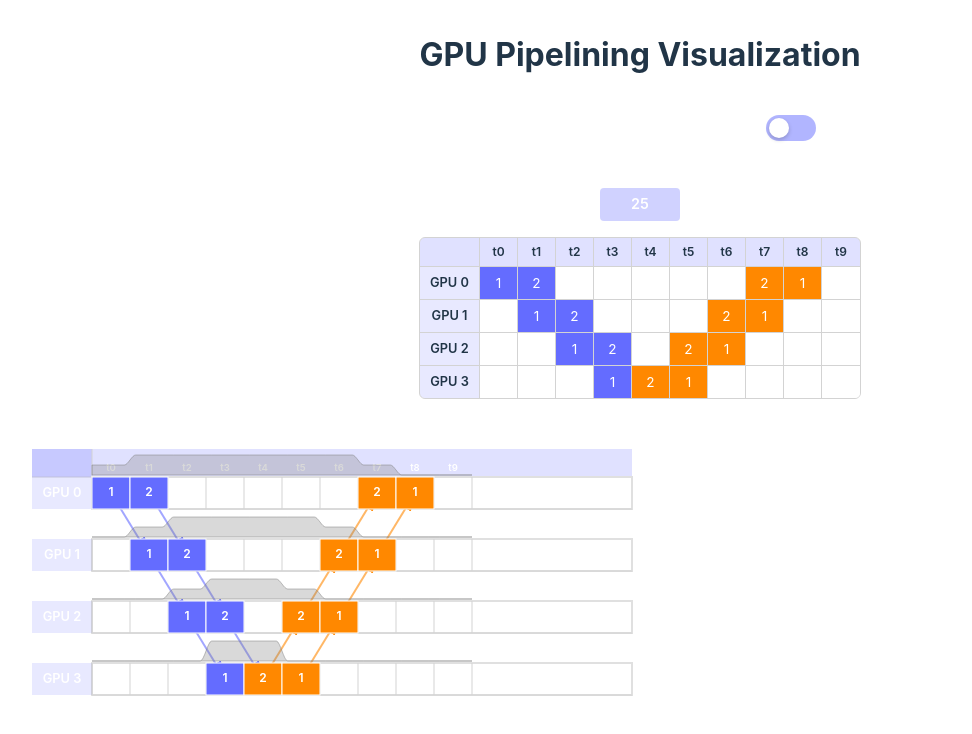
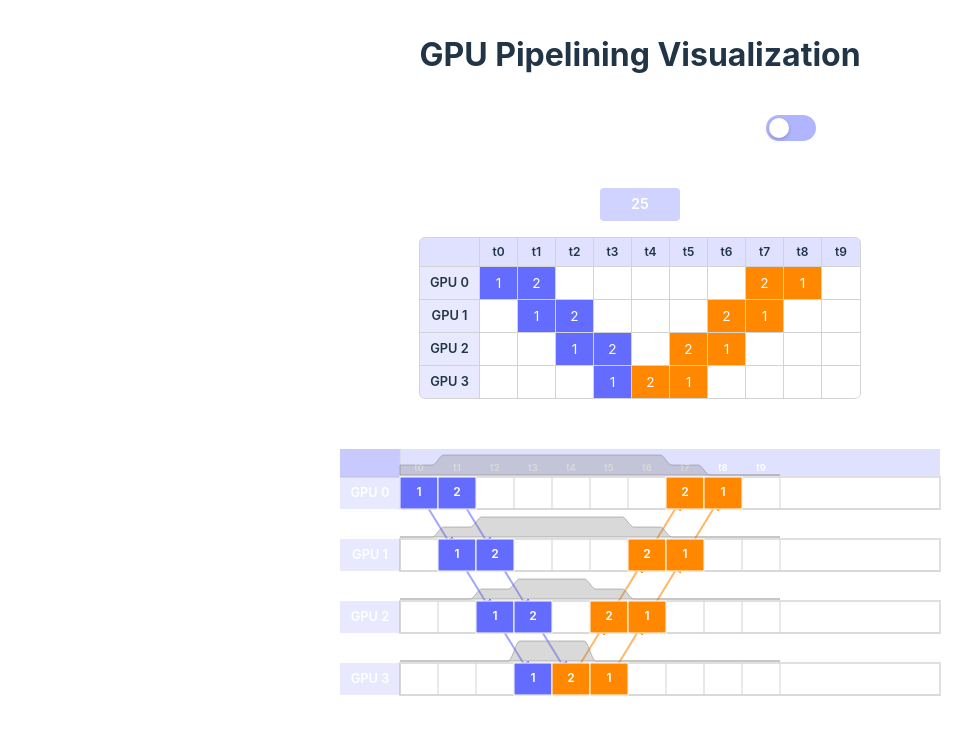
Before and after one commit to EmilyReif/gpu_vis, a React (Vite) app: page / in a window 1280 px wide. Shown: the top 734 px of the page, without its empty margins (0-972 px from the left). Built offline with nearby package versions, Linux system fonts and the light colour scheme.

Commit message:
Centering bottom diagram

```diff
--- a/src/App.css
+++ b/src/App.css
@@ -302,6 +302,8 @@ h1 {
   overflow: auto;
   padding: 1rem;
   min-height: 0;
+  display: flex;
+  justify-content: center;
 }
 
 .flow-svg {
```
